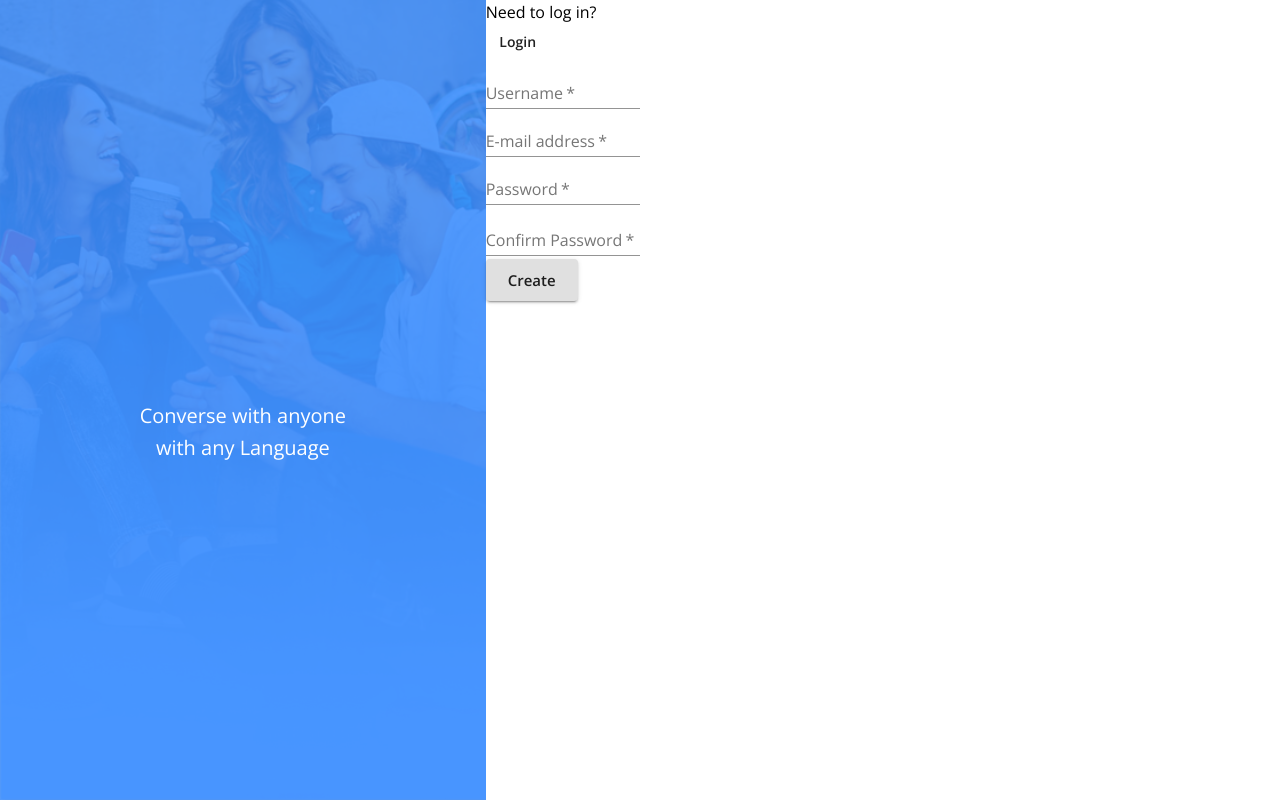
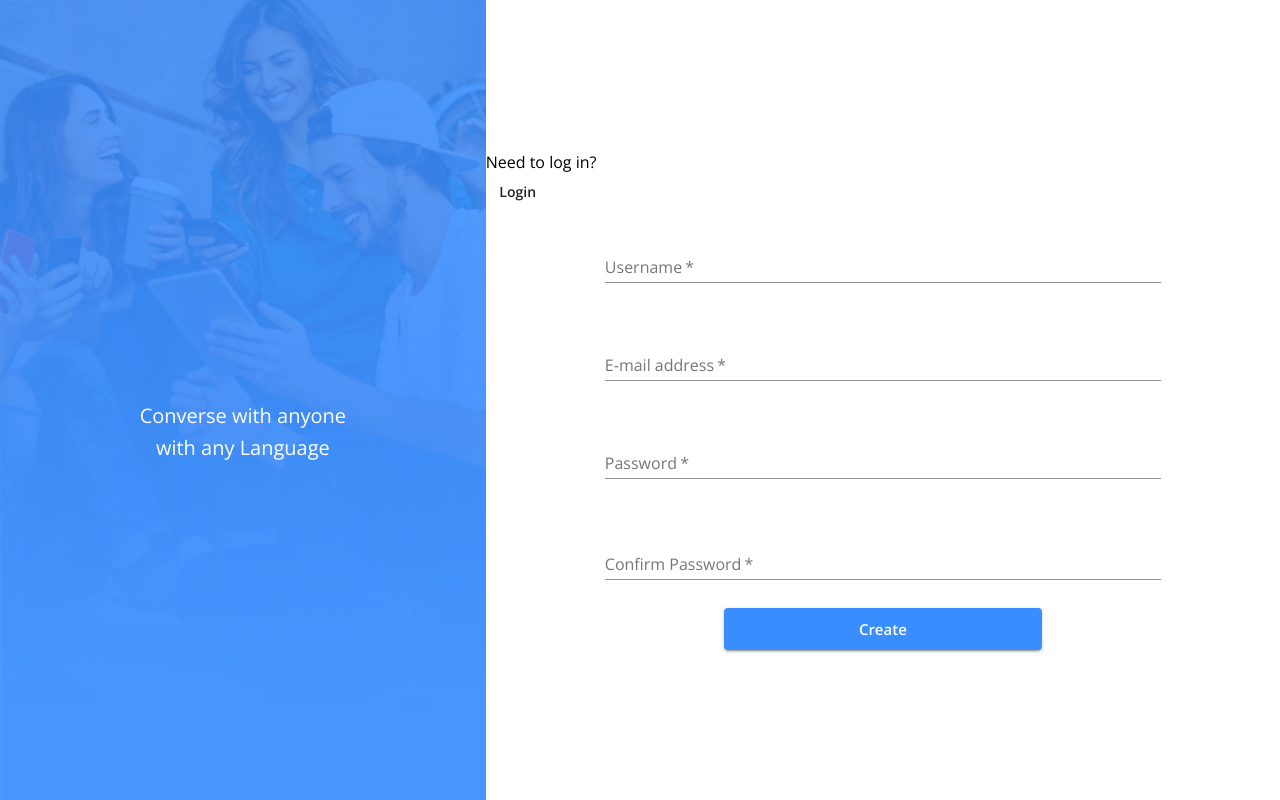
Before and after one commit to TravisAnderson023alt/8c950c, a React (Create React App) app in the folder client/: page / in a window 1280 px wide. Built offline with nearby package versions, Linux system fonts and the light colour scheme; no server answers.

Commit message:
flex styling in sign up js- removed grids and replaced with flexboxs preference. the grids oddly werent set up as items much of the time anyways

```diff
--- a/client/src/Signup.js
+++ b/client/src/Signup.js
@@ -10,14 +10,14 @@ import {
   FormHelperText,
   makeStyles,
   CardMedia,
-  Card,
 } from '@material-ui/core';
 import bgImg from './assets/bg-img.png';
 
 const useStyles = makeStyles((theme) => ({
   wrapper: {
-    width: '50%',
+    width: '100vw',
     display: 'flex',
+    alignItems: 'center',
   },
   signupImgContainer: {
     position: "relative",
@@ -36,6 +36,18 @@ const useStyles = makeStyles((theme) => ({
     left: '50%',
     transform: 'translate(-50%)',
     textAlign: 'center',
+  },
+  formWrapper: {
+    width: '100%',
+  },
+  formFlex: {
+    display: 'flex',
+    flexDirection: 'column',
+    alignItems: 'center',
+  },
+  formControl: {
+    width: '70%',
+    margin: '25px'
   },
 }));
 
@@ -69,22 +81,18 @@ const Signup = ({ user, register }) => {
     <Box className={classes.wrapper}>
       <Box className={classes.signupImgContainer}>
         <CardMedia className={classes.signupImg} component="img" image={bgImg} title="Signup" alt="Signup" />
-
         <Typography variant='h6' className={classes.signupImgText}>Converse with anyone with any Language</Typography>
       </Box>
-
-      <Grid container justifyContent="center">
+      <Box className={classes.formWrapper}>
         <Box>
-          <Grid container item>
           <Typography>Need to log in?</Typography>
           <Link href="/login" to="/login">
             <Button>Login</Button>
           </Link>
-          </Grid>
-          <form onSubmit={handleRegister}>
-            <Grid>
-              <Grid>
-                <FormControl>
+        </Box>
+        <form onSubmit={handleRegister} className={classes.formFlex}>
+
+          <FormControl className={classes.formControl}>
             <TextField
               aria-label="username"
               label="Username"
@@ -93,9 +101,8 @@ const Signup = ({ user, register }) => {
               required
             />
           </FormControl>
-              </Grid>
-              <Grid>
-                <FormControl>
+
+          <FormControl className={classes.formControl}>
             <TextField
               label="E-mail address"
               aria-label="e-mail address"
@@ -104,9 +111,8 @@ const Signup = ({ user, register }) => {
               required
             />
           </FormControl>
-              </Grid>
-              <Grid>
-                <FormControl error={!!formErrorMessage.confirmPassword}>
+
+          <FormControl error={!!formErrorMessage.confirmPassword} className={classes.formControl}>
             <TextField
               aria-label="password"
               label="Password"
@@ -119,9 +125,8 @@ const Signup = ({ user, register }) => {
               {formErrorMessage.confirmPassword}
             </FormHelperText>
           </FormControl>
-              </Grid>
-              <Grid>
-                <FormControl error={!!formErrorMessage.confirmPassword}>
+
+          <FormControl error={!!formErrorMessage.confirmPassword} className={classes.formControl}>
             <TextField
               label="Confirm Password"
               aria-label="confirm password"
@@ -134,14 +139,13 @@ const Signup = ({ user, register }) => {
               {formErrorMessage.confirmPassword}
             </FormHelperText>
           </FormControl>
-              </Grid>
-              <Button type="submit" variant="contained" size="large">
+
+          <Button type="submit" variant="contained" size="large" color='primary' style={{ width: '40%' }}>
             Create
           </Button>
-            </Grid>
+
         </form>
       </Box>
-      </Grid>
     </Box>
   );
 };
```
Lines whose indentation alone changed are shown as unchanged.
